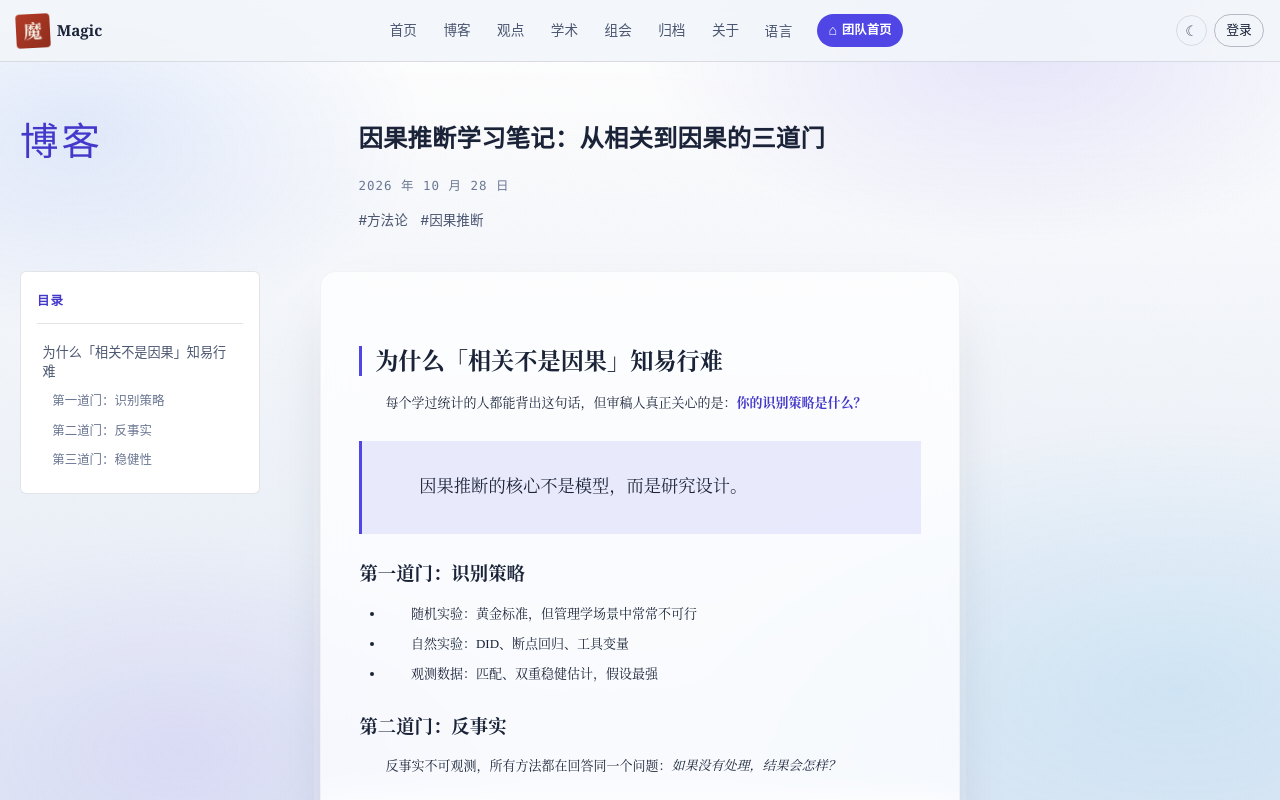
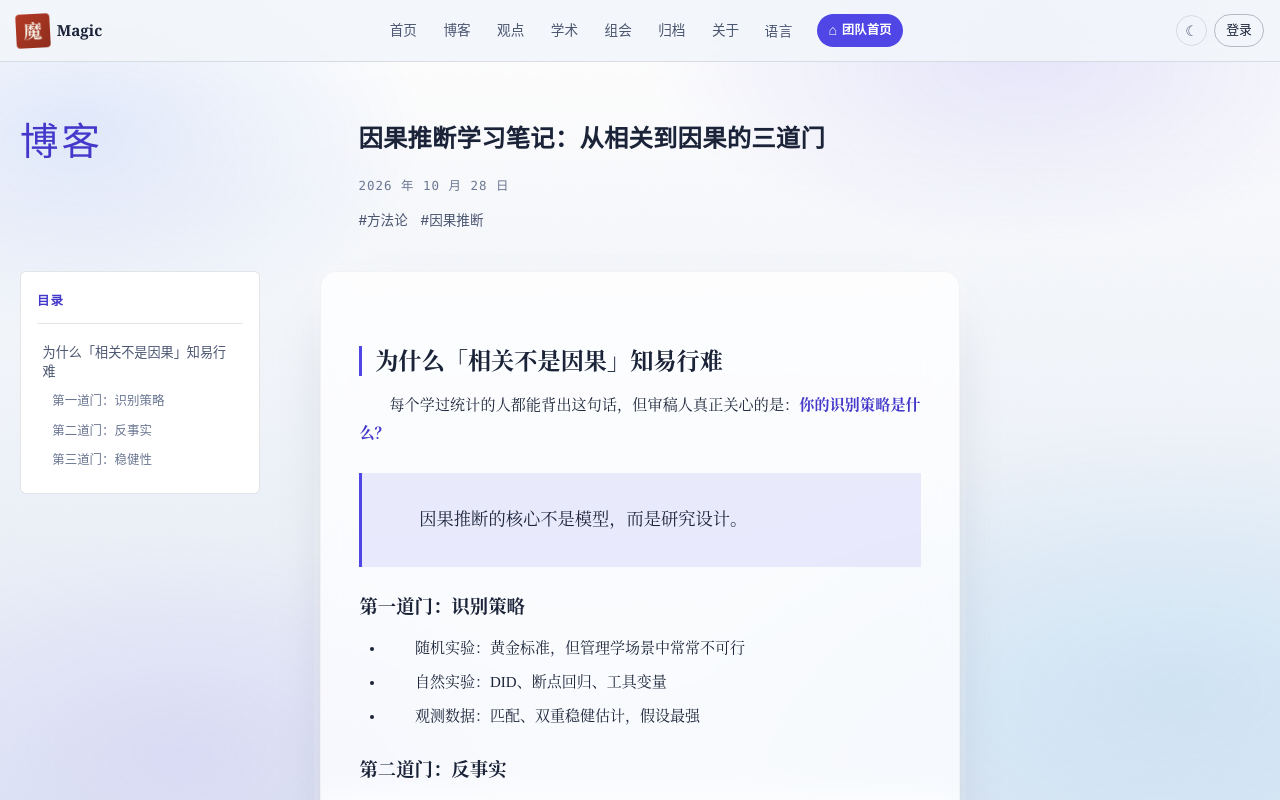
Before and after one commit to domagic/domagic.github.io, a Vue app: page /blog/causal-inference-notes in a window 1280 px wide. Shown: the top 800 px of the page. Built offline with nearby package versions, Linux system fonts and the light colour scheme.

Commit message:
style(markdown): increase body font to 15px

```diff
--- a/src/components/MarkdownView.vue
+++ b/src/components/MarkdownView.vue
@@ -48,7 +48,7 @@ watch(
 .markdown {
   /* 正文英文统一 Times New Roman，中文回退衬线；代码/公式各自保留原字体 */
   font-family: var(--font-reading);
-  font-size: 0.8125rem;
+  font-size: 0.9375rem;
   line-height: 1.9;
 }
 
```
